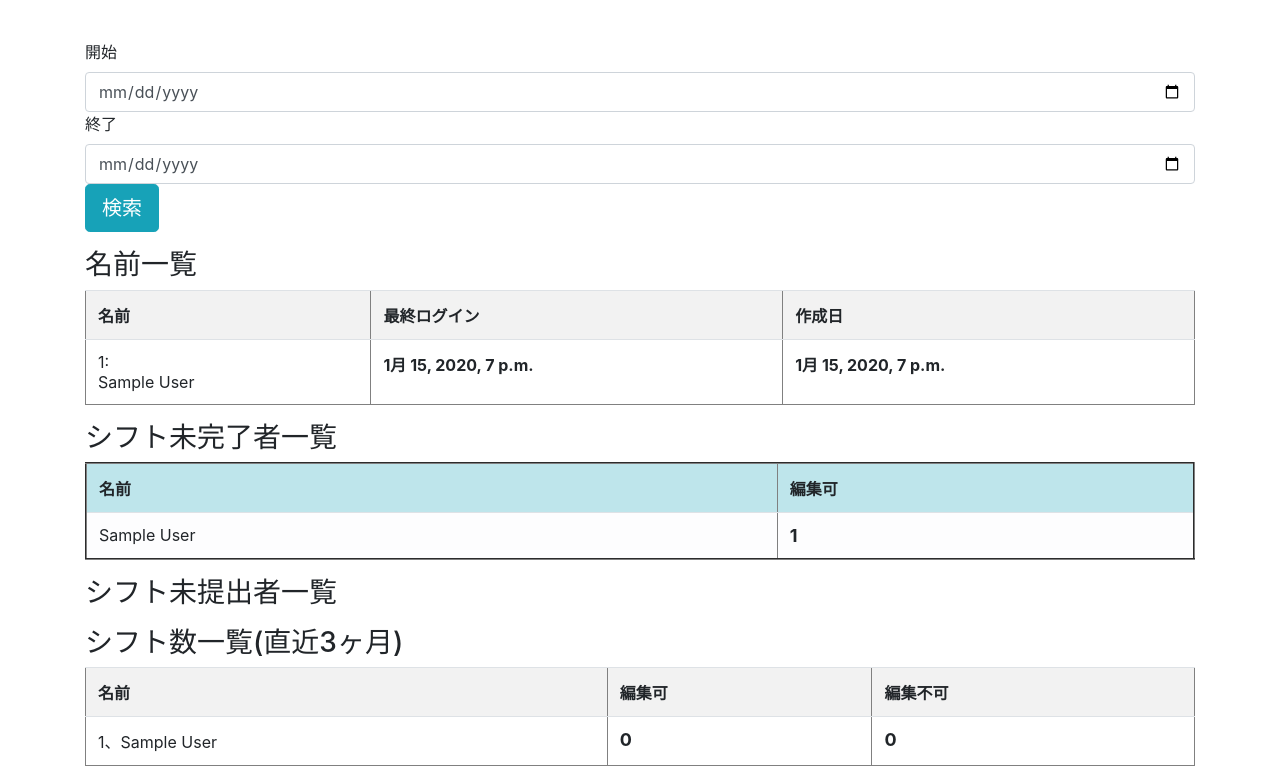
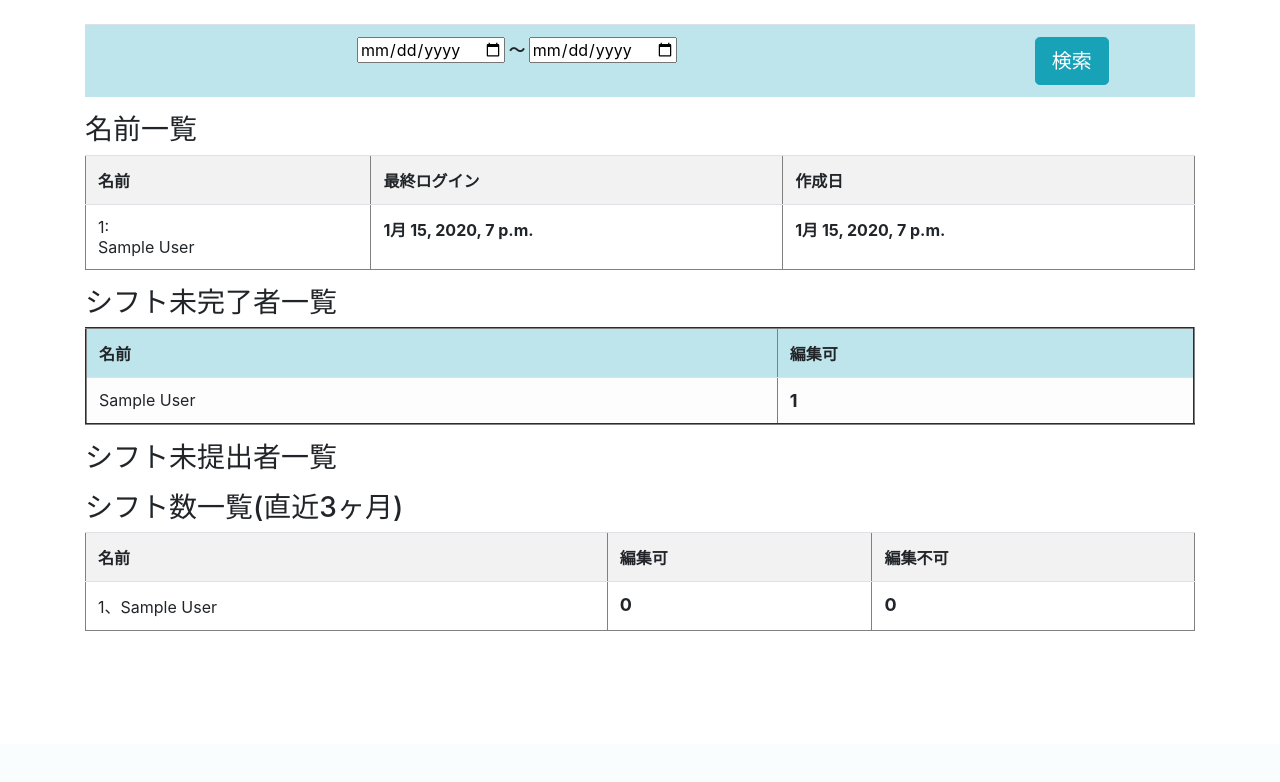
Before and after one commit to dahutos2/shift_admin, a Django app: page /mypage/ in a window 1280 px wide. Shown: the part 56-838 px from the top of the page. After the commit the page ends 687 px from the top, so only its background shows below. Run offline with Django 3.2, Linux system fonts and the light colour scheme; a user stored in the database is signed in; tables that the repository leaves empty hold one stand-in row (values such as "Sample post"); lists and menus that the app fills with data are empty; parts of the project's set-up code (start-up, migrations or seed data) failed here and were passed over; some libraries are stand-ins or nearby versions.

Commit message:
work_time

```diff
--- /dev/null
+++ b/static/mypage.css
@@ -0,0 +1,5 @@
+@media screen and (max-width: 479px)
+{ /*ウィンドウ幅が最大479pxまでの場合に適用*/
+.form_desigh{
+  width: 100px;
+}
--- a/templates/admin/mypage.html
+++ b/templates/admin/mypage.html
@@ -1,7 +1,9 @@
 {% load tag_library %}
+{% load static %}
 <html>
     <head>
       <link rel="stylesheet" href="https://maxcdn.bootstrapcdn.com/bootstrap/4.0.0/css/bootstrap.min.css" integrity="sha384-Gn5384xqQ1aoWXA+058RXPxPg6fy4IWvTNh0E263XmFcJlSAwiGgFAW/dAiS6JXm" crossorigin="anonymous">
+      <link rel="stylesheet" type="text/css" href="{% static 'mypage.css' %}" />
       <script src="https://code.jquery.com/jquery-3.2.1.slim.min.js" integrity="sha384-KJ3o2DKtIkvYIK3UENzmM7KCkRr/rE9/Qpg6aAZGJwFDMVNA/GpGFF93hXpG5KkN" crossorigin="anonymous"></script>
       <script src="https://cdnjs.cloudflare.com/ajax/libs/popper.js/1.12.9/umd/popper.min.js" integrity="sha384-ApNbgh9B+Y1QKtv3Rn7W3mgPxhU9K/ScQsAP7hUibX39j7fakFPskvXusvfa0b4Q" crossorigin="anonymous"></script>
       <script src="https://maxcdn.bootstrapcdn.com/bootstrap/4.0.0/js/bootstrap.min.js" integrity="sha384-JZR6Spejh4U02d8jOt6vLEHfe/JQGiRRSQQxSfFWpi1MquVdAyjUar5+76PVCmYl" crossorigin="anonymous"></script>
@@ -12,29 +14,25 @@
             <a class="navbar-brand" href="/dahutos-admin/">管理者画面</a>
         </nav>
         <div class="container mt-4">
-        <table border="1" class="table table-striped">
-          {% if not range == '〜'　%}
-          <thead><h3>シフト期間</h3></thead>
-          <tr>
-            <th>{{ range }}</th>
+          <table class="table text-center">
+            {% if not range == '〜' %}
+            <tr class="table-info">
+              <th>{{ range }}</th><th></th>
               </tr>
             {% endif %}
-          </table>
-          <p>
+            <tr class="table-info">
+            <th>
             <form method="POST">
               {% csrf_token %}
-  <div>
-      <label for="statdate">開始</label>
-      <input type="date" id="startdate" name="startdate" class="form-control" placeholder="年/月/日" >
-    </div>
-    <div>
-      <label for="enddate">終了</label>
-      <input type="date" id="enddate" name="enddate" class="form-control" placeholder="年/月/日" >
-    </div>
-    <p>
+                  <input type="date" class="form_desigh" id="startdate" name="startdate"　placeholder="年/月/日" >
+                  〜
+                  <input type="date" class="form_desigh" id="enddate" name="enddate" placeholder="年/月/日" >
+                  <th>
                 <input type="submit" class="btn btn-info btn-lg" value="検索">
               </form>
-    <p>
+              </th>
+              </tr>
+              </table>
 <table border="1" class="table table-striped">
   <thead><h3>名前一覧</h3></thead>
   <tr>
```
Also changed, not shown: 4 other files. Lines whose indentation alone changed are shown as unchanged.
